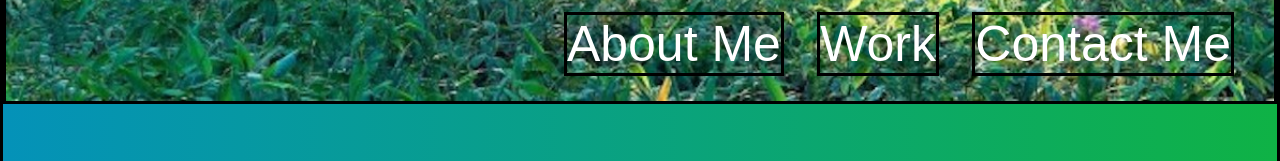
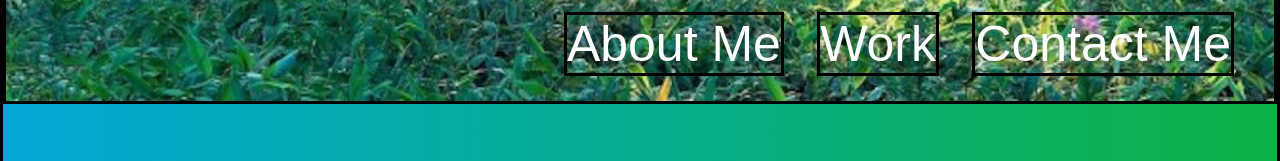
Before and after one commit to jonathonvanausdal9915/Portfolio-JonathonV, a plain HTML site: page index.html in a window 1280 px wide. Shown: the part 630-791 px from the top of the page. Drawn offline with Linux system fonts and the light colour scheme.

Commit message:
color change

```diff
--- a/assets/css/style.css
+++ b/assets/css/style.css
@@ -8,7 +8,7 @@ body {
     font-family: Verdana, Geneva, Tahoma, sans-serif;
     border: solid;
     border-color: black;
-    background: linear-gradient(to right, rgb(4, 146, 185), rgb(15, 178, 69));
+    background: linear-gradient(to right, rgb(3, 168, 214), rgb(15, 178, 69));
 }
 
 .header {
```
